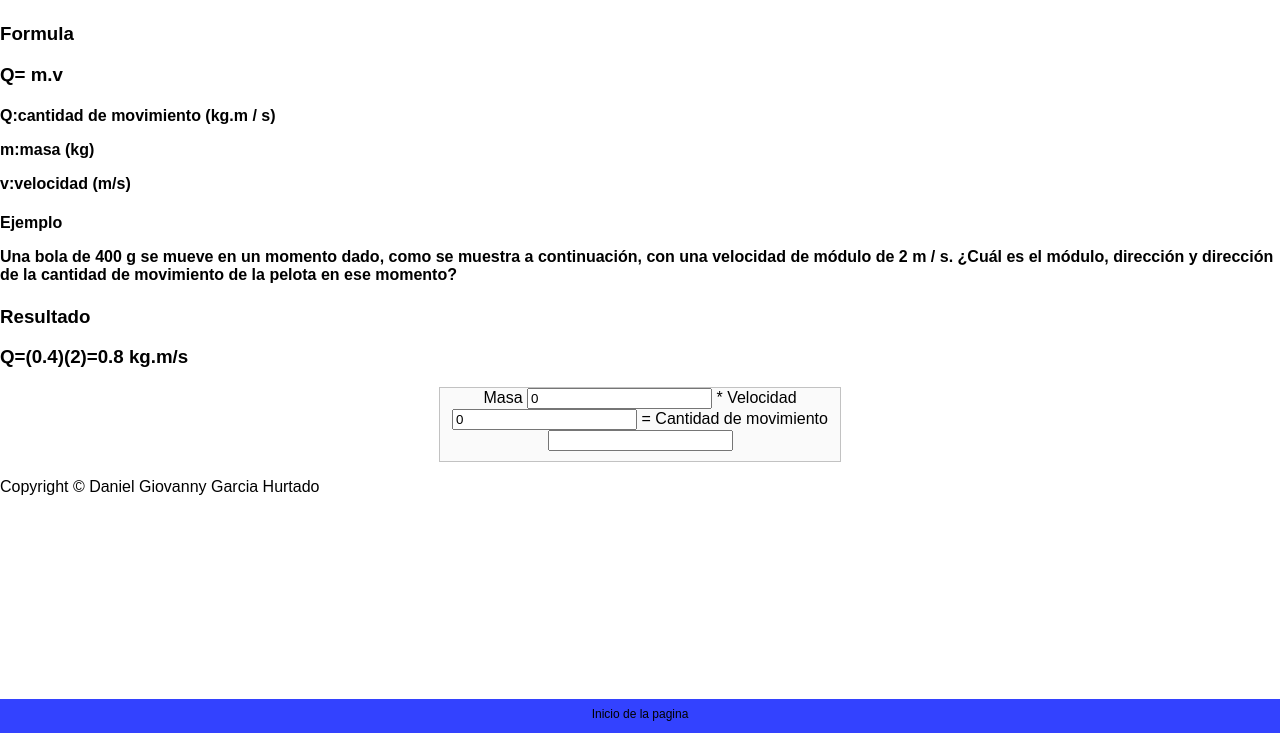
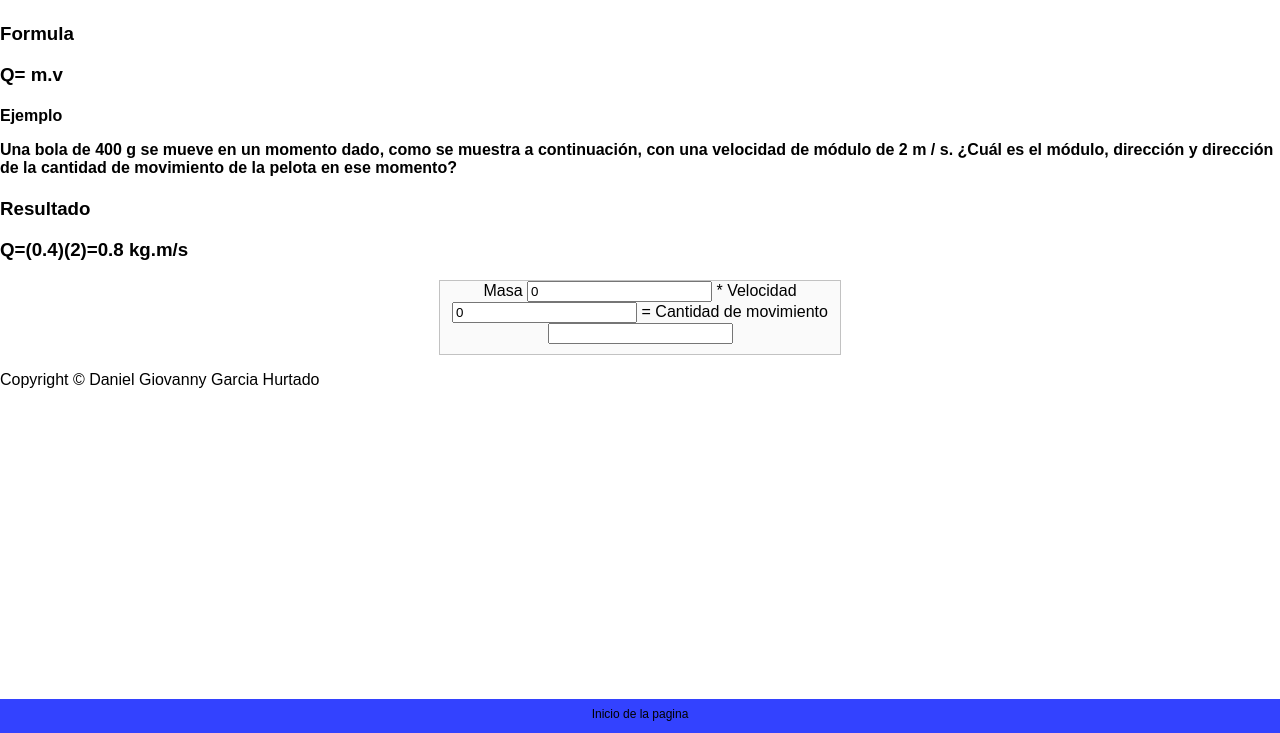
Before and after one commit to pwadany/pwadany.github.io, a plain HTML site: page index.html in a window 1280 px wide. Shown: the part 67-800 px from the top of the page. Drawn offline with Linux system fonts and the light colour scheme.

Commit message:
Update index.html

```diff
--- a/index.html
+++ b/index.html
@@ -108,12 +108,7 @@ font-size: 200%;
 
       <h3>Formula</h3>
       <h3>Q= m.v</h3>
-        <h4>
-          <p>Q:cantidad de movimiento (kg.m / s)</p>
-          <p>m:masa (kg)</p>
-          <p>v:velocidad (m/s)</p>
-      </h4>
-      <h4>
+       <h4>
           Ejemplo
          <p> Una bola de 400 g se mueve en un momento dado, como se muestra a continuación, con una velocidad de módulo de 2 m / s.
           ¿Cuál es el módulo, dirección y dirección de la cantidad de movimiento de la pelota en ese momento?
```
